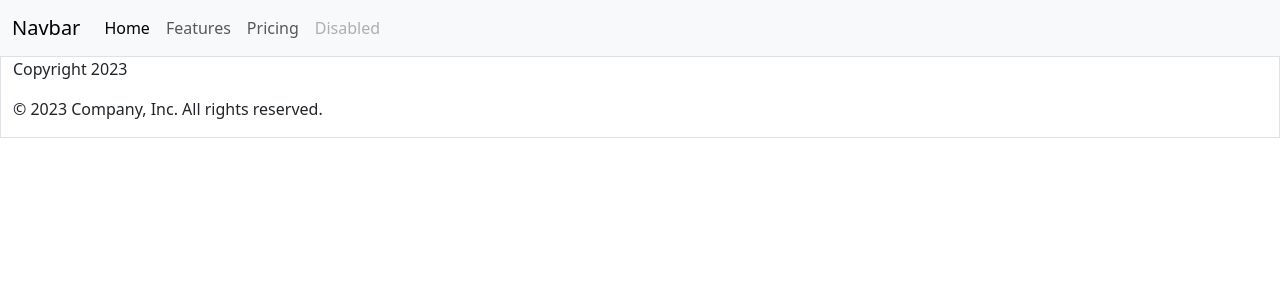
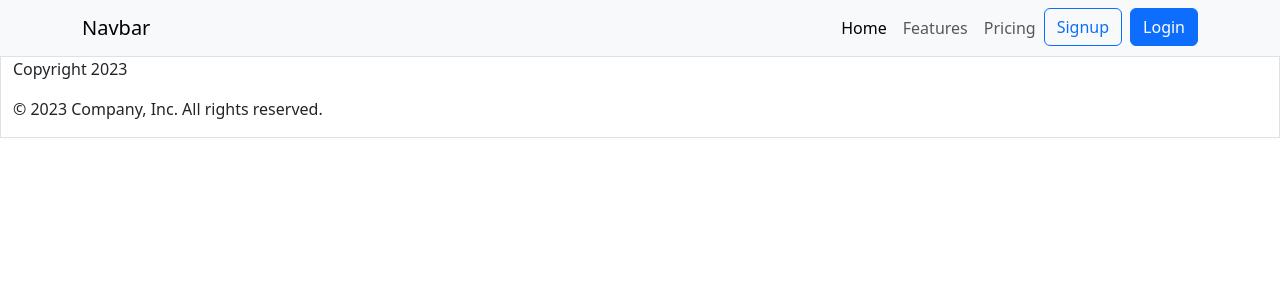
Before and after one commit to DamilareArise/ecommerce, a Django app: template template/common.html in a window 1280 px wide. Shown: the top 300 px of the page. Run offline with Django 3.2, Linux system fonts and the light colour scheme; the template is opened without the code that fills it, so the values that code supplies are empty.

Commit message:
Add authentication views and templates, update navigation for user login/logout

```diff
--- a/settings.py
+++ b/settings.py
@@ -139,3 +139,6 @@ MEDIA_URL = 'media/'
 # https://docs.djangoproject.com/en/5.1/ref/settings/#default-auto-field
 
 DEFAULT_AUTO_FIELD = "django.db.models.BigAutoField"
+
+LOGOUT_REDIRECT_URL = 'home'
+LOGIN_REDIRECT_URL = 'home'
--- a/template/common.html
+++ b/template/common.html
@@ -11,13 +11,13 @@
 <body>
     <header>
         <nav class="navbar navbar-expand-lg bg-body-tertiary">
-            <div class="container-fluid">
+            <div class="container">
               <a class="navbar-brand" href="#">Navbar</a>
               <button class="navbar-toggler" type="button" data-bs-toggle="collapse" data-bs-target="#navbarNav" aria-controls="navbarNav" aria-expanded="false" aria-label="Toggle navigation">
                 <span class="navbar-toggler-icon"></span>
               </button>
-              <div class="collapse navbar-collapse" id="navbarNav">
-                <ul class="navbar-nav">
+              <div class="collapse navbar-collapse " id="navbarNav">
+                <ul class="navbar-nav ms-auto">
                   <li class="nav-item">
                     <a class="nav-link active" aria-current="page" href="{% url "home" %}">Home</a>
                   </li>
@@ -27,9 +27,30 @@
                   <li class="nav-item">
                     <a class="nav-link" href="#">Pricing</a>
                   </li>
-                  <li class="nav-item">
-                    <a class="nav-link disabled" aria-disabled="true">Disabled</a>
-                  </li>
+
+
+                  {% if request.user.is_authenticated %}
+
+                    <li class="nav-item">
+                      <form action="{% url 'logout' %}" method="post">
+                        {% csrf_token %}
+                        <button class="btn btn-primary" type="submit">Logout</button>
+                      </form>
+                    </li>
+
+                  {% else %}
+
+                    <li class="nav-item">
+                      <a class="btn btn-outline-primary">Signup</a>
+                    </li>
+                    <li class="nav-item">
+                      <a class="btn btn-primary ms-2" href="{% url 'login' %}">Login</a>
+                    </li>
+
+                  {% endif %}
+
+
+
                 </ul>
               </div>
             </div>
--- a/urls.py
+++ b/urls.py
@@ -26,7 +26,8 @@ from ecommerce.productApp.views import home
 urlpatterns = [
     path("admin/", admin.site.urls, name='admin'),
     path('', home, name='home'),
-    path('productApp/', include("ecommerce.productApp.urls"))
+    path('productApp/', include("ecommerce.productApp.urls")),
+    path('accounts/', include('django.contrib.auth.urls'))
 ]
 
 urlpatterns += staticfiles_urlpatterns()
```
Also changed, not shown: template/index.html (+7 -2 lines), template/registration/login.html (added, +36 -0 lines).
